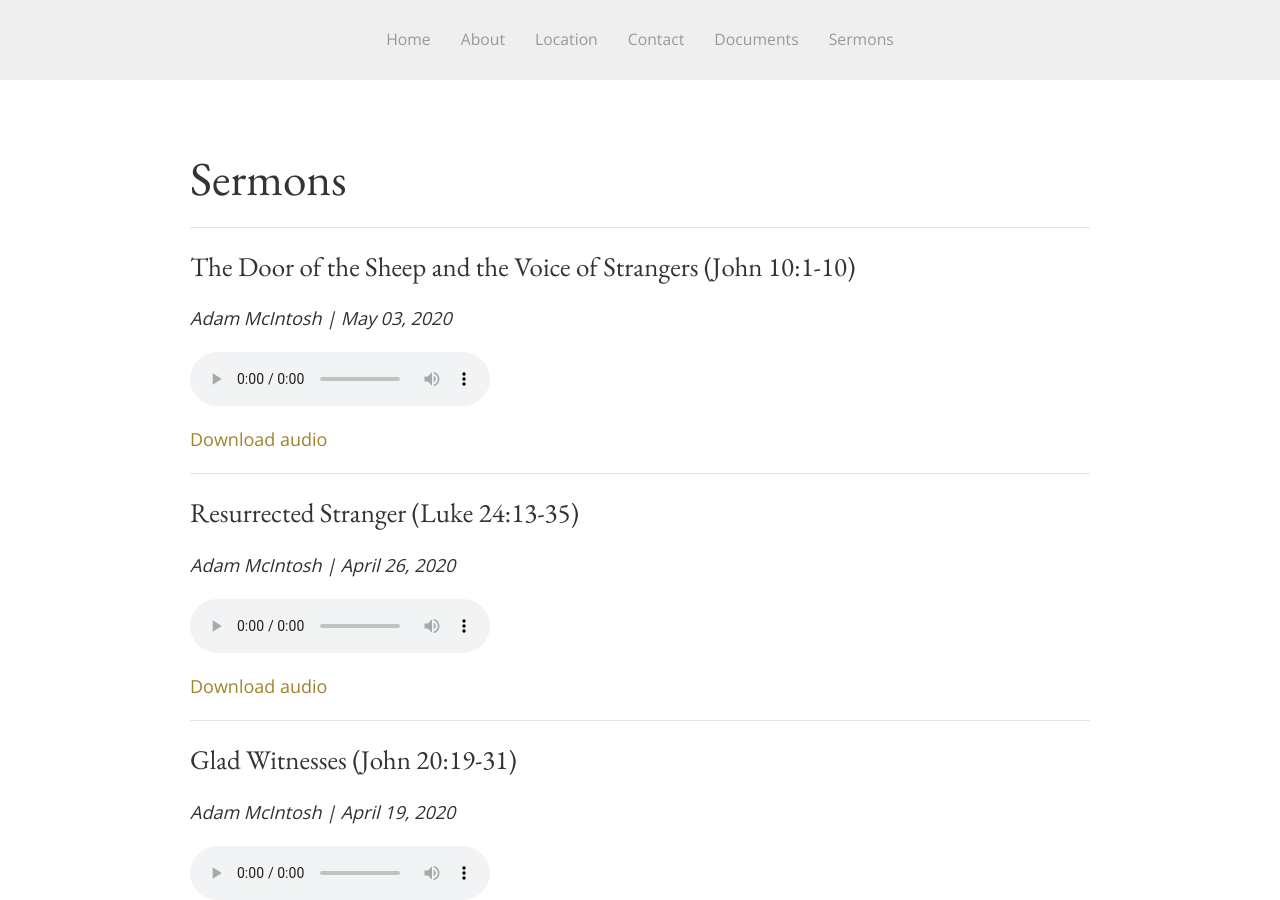
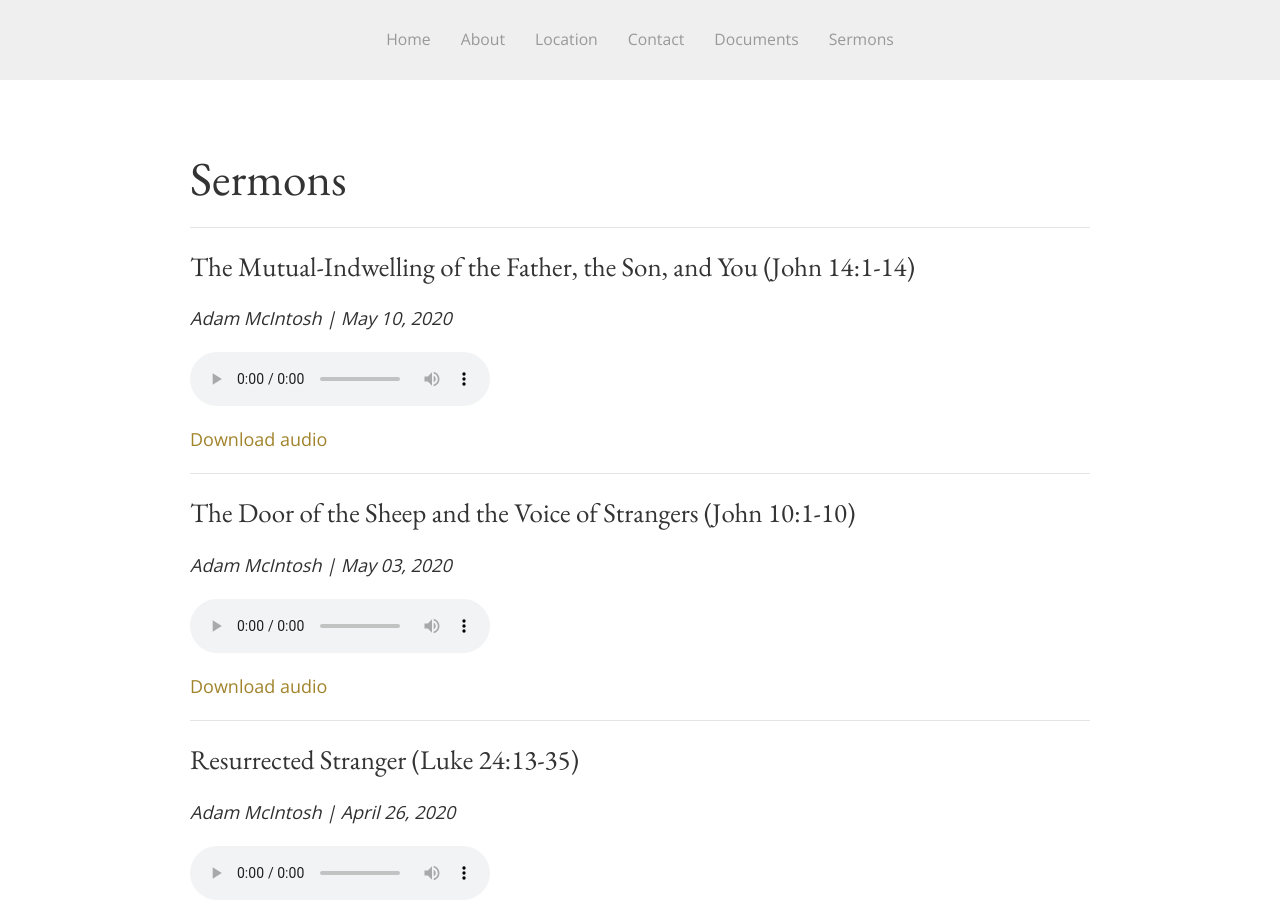
Before and after one commit to SaintDavidsChurch/website, a Jekyll site: the page built from sermons.html, in a window 1280 px wide and 900 px high. Built offline with Jekyll 4.4.1, drawn with Linux system fonts in a browser that asks for light colours.

Commit message:
Updated by InferCMS

```diff
--- a/_data/sermons.yml
+++ b/_data/sermons.yml
@@ -82,3 +82,7 @@
   date: '2020-05-03'
   preacher: 'Adam McIntosh '
   audio_file: https://saintdavids.church/assets/sermons/2020/Adam-McIntosh_May3-2020_John10.1-10.mp3
+- title: The Mutual-Indwelling of the Father, the Son, and You (John 14:1-14)
+  date: '2020-05-10'
+  preacher: Adam McIntosh
+  audio_file: https://saintdavids.church/assets/sermons/2020/Adam-McIntosh_May10-2020_John14.1-14.mp3
```
